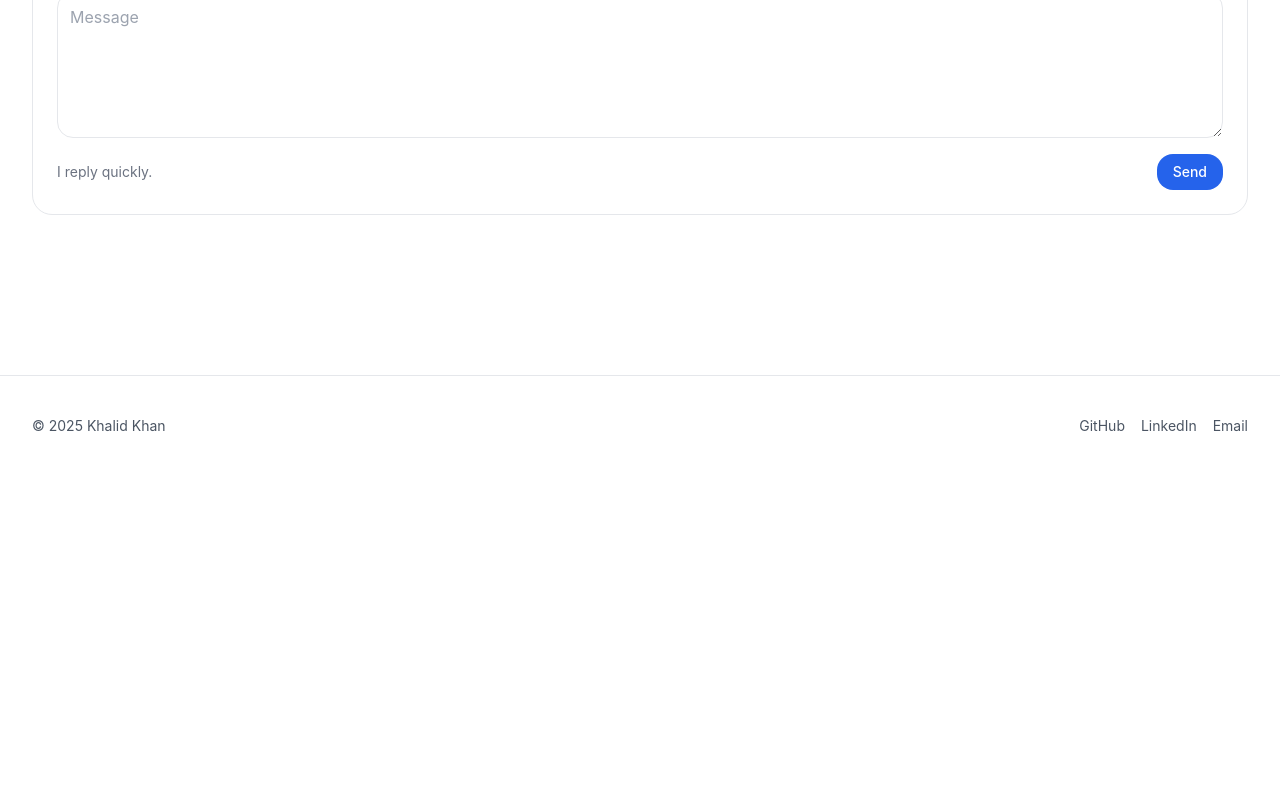
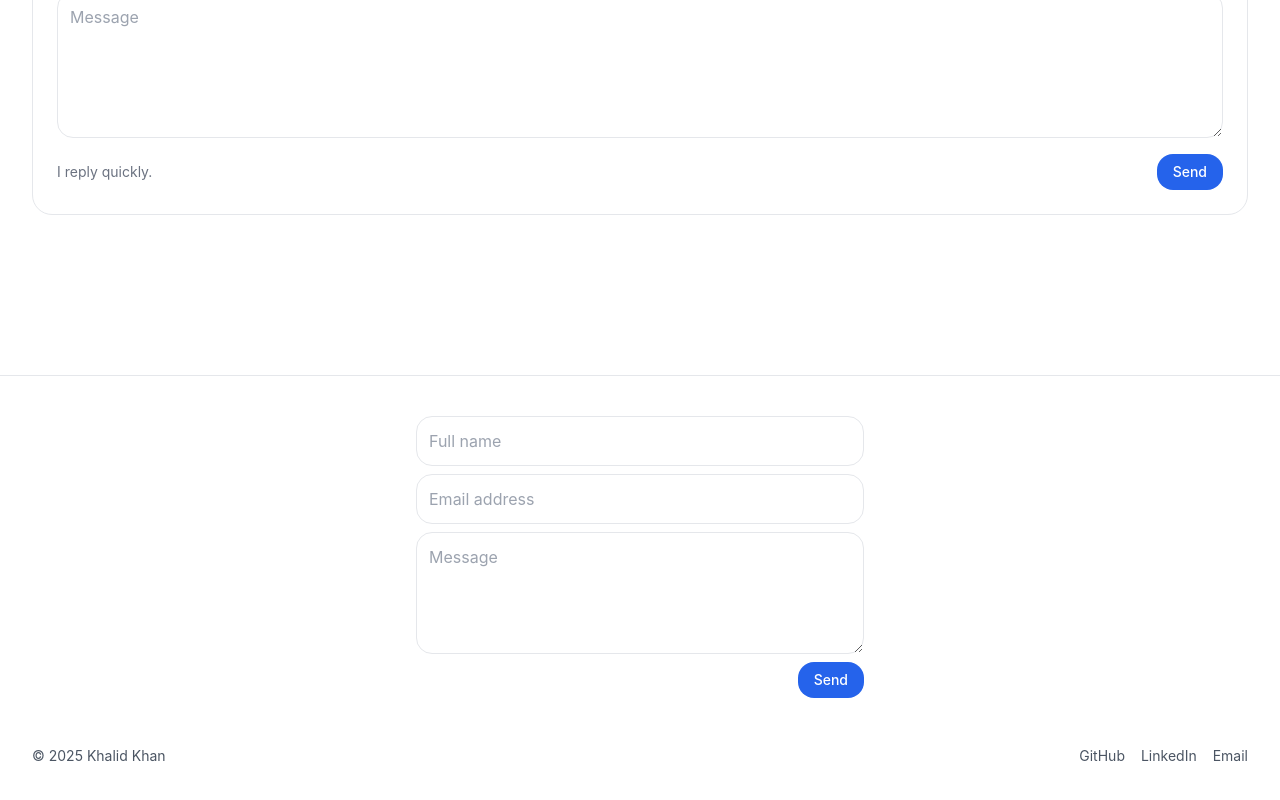
Before and after one commit to khalidkhan76770/portfolio, a Next.js app: page / in a window 1280 px wide. Shown: the part 2857-3657 px from the top of the page. Before the commit the page ends 3333 px from the top, so only its background shows below. Built offline with nearby package versions, Linux system fonts and the light colour scheme.

Commit message:
Use Web3Forms for contact submissions

```diff
--- a/components/Footer.jsx
+++ b/components/Footer.jsx
@@ -1,9 +1,48 @@
+import { useState } from "react";
 import { meta } from "@/lib/data";
 
 export default function Footer() {
+  const [status, setStatus] = useState("");
+
+  const handleSubmit = async (e) => {
+    e.preventDefault();
+    setStatus("");
+    const formData = new FormData(e.target);
+    formData.append("access_key", process.env.NEXT_PUBLIC_WEB3FORMS_ACCESS_KEY);
+    const data = Object.fromEntries(formData.entries());
+
+    try {
+      const res = await fetch("https://api.web3forms.com/submit", {
+        method: "POST",
+        headers: {
+          "Content-Type": "application/json",
+          Accept: "application/json",
+        },
+        body: JSON.stringify(data),
+      });
+      const result = await res.json();
+      if (res.ok && result.success) {
+        setStatus("Thanks! We'll be in touch.");
+        e.target.reset();
+      } else {
+        setStatus("Submission failed. Please try again later.");
+      }
+    } catch {
+      setStatus("Submission failed. Please try again later.");
+    }
+  };
+
   return (
     <footer className="border-t mt-16">
-      <div className="section py-10 text-sm text-gray-600 flex flex-col md:flex-row items-center justify-between gap-4">
+      <div className="section py-10 flex flex-col gap-8">
+        <form onSubmit={handleSubmit} className="max-w-md mx-auto w-full flex flex-col gap-2">
+          <input name="name" placeholder="Full name" className="border rounded-xl p-3" required />
+          <input type="email" name="email" placeholder="Email address" className="border rounded-xl p-3" required />
+          <textarea name="message" placeholder="Message" rows={4} className="border rounded-xl p-3" required />
+          <button className="btn-primary self-end" type="submit">Send</button>
+        </form>
+        {status && <p className="text-xs text-green-600 text-center">{status}</p>}
+        <div className="mt-4 text-sm text-gray-600 flex flex-col md:flex-row items-center justify-between gap-4">
           <p>© {new Date().getFullYear()} Khalid Khan</p>
           <div className="flex gap-4">
             <a href="https://github.com/khalidkhan76770" target="_blank" rel="noreferrer" className="hover:text-blue-600">GitHub</a>
@@ -18,6 +57,7 @@ export default function Footer() {
             </a>
           </div>
         </div>
+      </div>
     </footer>
   );
 }
--- a/components/sections/Contact.jsx
+++ b/components/sections/Contact.jsx
@@ -9,15 +9,20 @@ export default function Contact() {
     e.preventDefault();
     setStatus("");
     const formData = new FormData(e.target);
+    formData.append("access_key", process.env.NEXT_PUBLIC_WEB3FORMS_ACCESS_KEY);
     const data = Object.fromEntries(formData.entries());
 
     try {
-      const res = await fetch("/api/send-email", {
+      const res = await fetch("https://api.web3forms.com/submit", {
         method: "POST",
-        headers: { "Content-Type": "application/json" },
+        headers: {
+          "Content-Type": "application/json",
+          Accept: "application/json",
+        },
         body: JSON.stringify(data),
       });
-      if (res.ok) {
+      const result = await res.json();
+      if (res.ok && result.success) {
         setStatus("Your mail has been sent successfully.");
         e.target.reset();
       } else {
--- a/package.json
+++ b/package.json
@@ -14,8 +14,7 @@
     "react": "^18.2.0",
     "react-dom": "^18.2.0",
     "framer-motion": "^10.18.0",
-    "clsx": "^2.1.0",
-    "nodemailer": "^6.9.12"
+    "clsx": "^2.1.0"
   },
   "devDependencies": {
     "autoprefixer": "^10.4.0",
--- a/pages/api/send-email.js
+++ /dev/null
@@ -1,36 +0,0 @@
-import nodemailer from "nodemailer";
-import { meta } from "@/lib/data";
-
-export default async function handler(req, res) {
-  if (req.method !== "POST") {
-    return res.status(405).json({ message: "Method not allowed" });
-  }
-
-  const { name, email, subject, message } = req.body;
-  if (!name || !email || !message) {
-    return res.status(400).json({ message: "Missing required fields" });
-  }
-
-  const transporter = nodemailer.createTransport({
-    host: process.env.SMTP_HOST,
-    port: Number(process.env.SMTP_PORT) || 587,
-    secure: false,
-    auth: {
-      user: process.env.SMTP_USER,
-      pass: process.env.SMTP_PASS,
-    },
-  });
-
-  try {
-    await transporter.sendMail({
-      from: email,
-      to: meta.email,
-      subject: subject || "New Contact Form Message",
-      text: `Name: ${name}\nEmail: ${email}\n\n${message}`,
-    });
-    return res.status(200).json({ message: "Email sent successfully" });
-  } catch (error) {
-    console.error(error);
-    return res.status(500).json({ message: "Failed to send email" });
-  }
-}
```
Also changed, not shown: 1 other file (tests, documents, lock files or other folders). Lines whose indentation alone changed are shown as unchanged.
